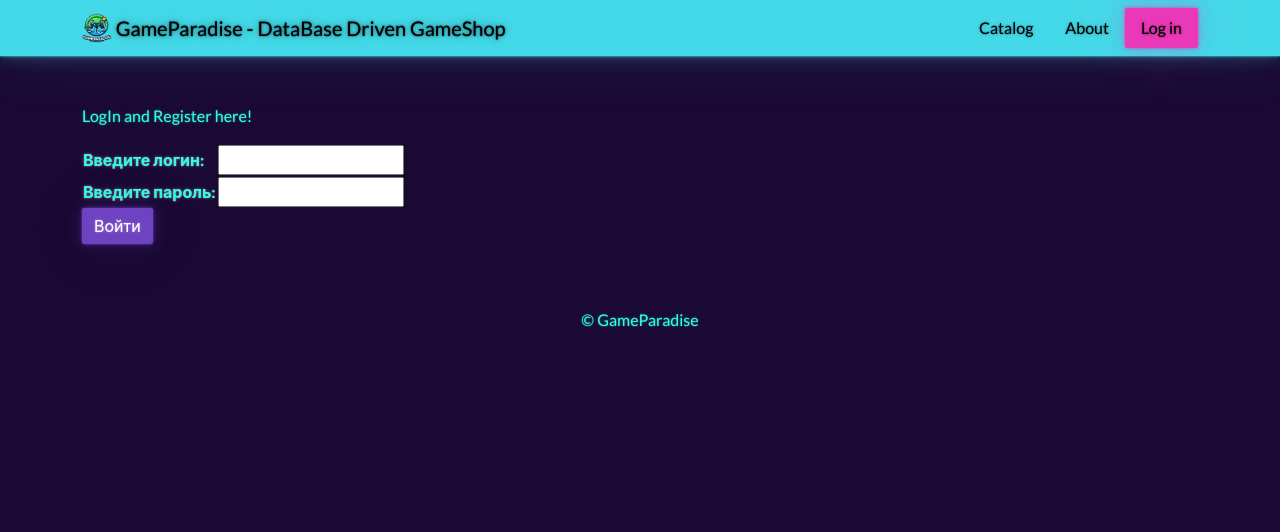
After one commit to Klopi746/DatabaseApp-GameKeyShop, a Django app: page /login/ in a window 1280 px wide. The commit adds this page. Shown: the top 532 px of the page. Run offline with Django 3.2, Linux system fonts and the light colour scheme; some libraries are stand-ins or nearby versions.

Commit message:
0.7 - Set Up LogIn Form

```diff
--- a/GameParadise/GameParadise/urls.py
+++ b/GameParadise/GameParadise/urls.py
@@ -20,5 +20,6 @@ urlpatterns = [
     path('', include('catalog.urls')),
     path('about/', include('about.urls')),
     path('inventory/', include('inventory.urls')),
+    path('login/', include('accounts.urls')),
     path('admin/', admin.site.urls),
 ]
--- /dev/null
+++ b/GameParadise/accounts/urls.py
@@ -0,0 +1,10 @@
+from django.urls import path
+
+from . import views
+
+app_name = 'accounts'
+
+urlpatterns = [
+    path('', views.login, name='login'),
+    path('login_handler/', views.login_handler, name='login_handler'),
+]
--- a/GameParadise/accounts/views.py
+++ b/GameParadise/accounts/views.py
@@ -1,3 +1,10 @@
 from django.shortcuts import render
+from django.shortcuts import redirect
 
-# Create your views here.
+
+def login(request):
+    template = 'accounts/login.html'
+    return render(request, template)
+
+def login_handler(request):
+    return redirect('catalog:index')
--- /dev/null
+++ b/GameParadise/templates/accounts/login.html
@@ -0,0 +1,10 @@
+{% extends "base.html" %}
+{% block title %}
+  LogIn Form
+{% endblock %}
+{% block content %}
+  <div class="container py-5">
+    <p>LogIn and Register here!</p>
+    {% include 'includes/login_widget.html' %}
+  </div>
+{% endblock %}
--- a/GameParadise/templates/catalog/genre.html
+++ b/GameParadise/templates/catalog/genre.html
@@ -13,7 +13,7 @@
           Name: {{ game.name }}
         </li>
         <li>
-          Price: {{ game.price }} btc
+          Price: {{ game.price }} RUB
         </li>
         <li>
           Genre: <a href="{% url "catalog:genre_games" game.genre %}">{{ game.genre }}</a>
--- a/GameParadise/templates/catalog/index.html
+++ b/GameParadise/templates/catalog/index.html
@@ -13,7 +13,7 @@
           Name: {{ game.name }}
         </li>
         <li>
-          Price: {{ game.price }} btc
+          Price: {{ game.price }} RUB
         </li>
         <li>
           Genre: <a href="{% url "catalog:genre_games" game.genre %}">{{ game.genre }}</a>
--- a/GameParadise/templates/includes/header.html
+++ b/GameParadise/templates/includes/header.html
@@ -21,9 +21,15 @@
           </a>
         </li>
         <li class="nav-item">
-          <a class="nav-link {% if view_name == 'inventory:inventory' %}active{% endif %}" href="{% url "inventory:inventory" %}" style="color: black">
-            Inventory
+          {% if user_login %}
+          <a class="nav-link {% if view_name == 'accounts:login' %}active{% endif %}" href="{% url "accounts:login" %}" style="color: black">
+            Log out
           </a>
+          {% else %}
+          <a class="nav-link {% if view_name == 'accounts:login' %}active{% endif %}" href="{% url "accounts:login" %}" style="color: black">
+            Log in
+          </a>
+          {% endif %}
         </li>
       </ul>
     </div>
--- /dev/null
+++ b/GameParadise/templates/includes/login_widget.html
@@ -0,0 +1,26 @@
+<form id="contact_form" action="{% url 'accounts:login_handler' %}" method="post">
+    {% csrf_token %}
+        <div class="form-group">
+            <table>
+                <tbody>
+                    <tr>
+                        <th align="right">
+                            <label>Введите логин:</label>
+                        </th>
+                        <td>
+                            <input type="text" name="username" maxlength="30" required>
+                        </td>
+                    </tr>
+                    <tr>
+                        <th align="right">
+                            <label>Введите пароль:</label>
+                        </th>
+                        <td>
+                            <input type="password" name="password" maxlength="30" required>
+                        </td>
+                    </tr>
+                </tbody>
+            </table>
+            <button type="submit" class="btn btn-primary">Войти</button>
+        </div>
+</form>
```
